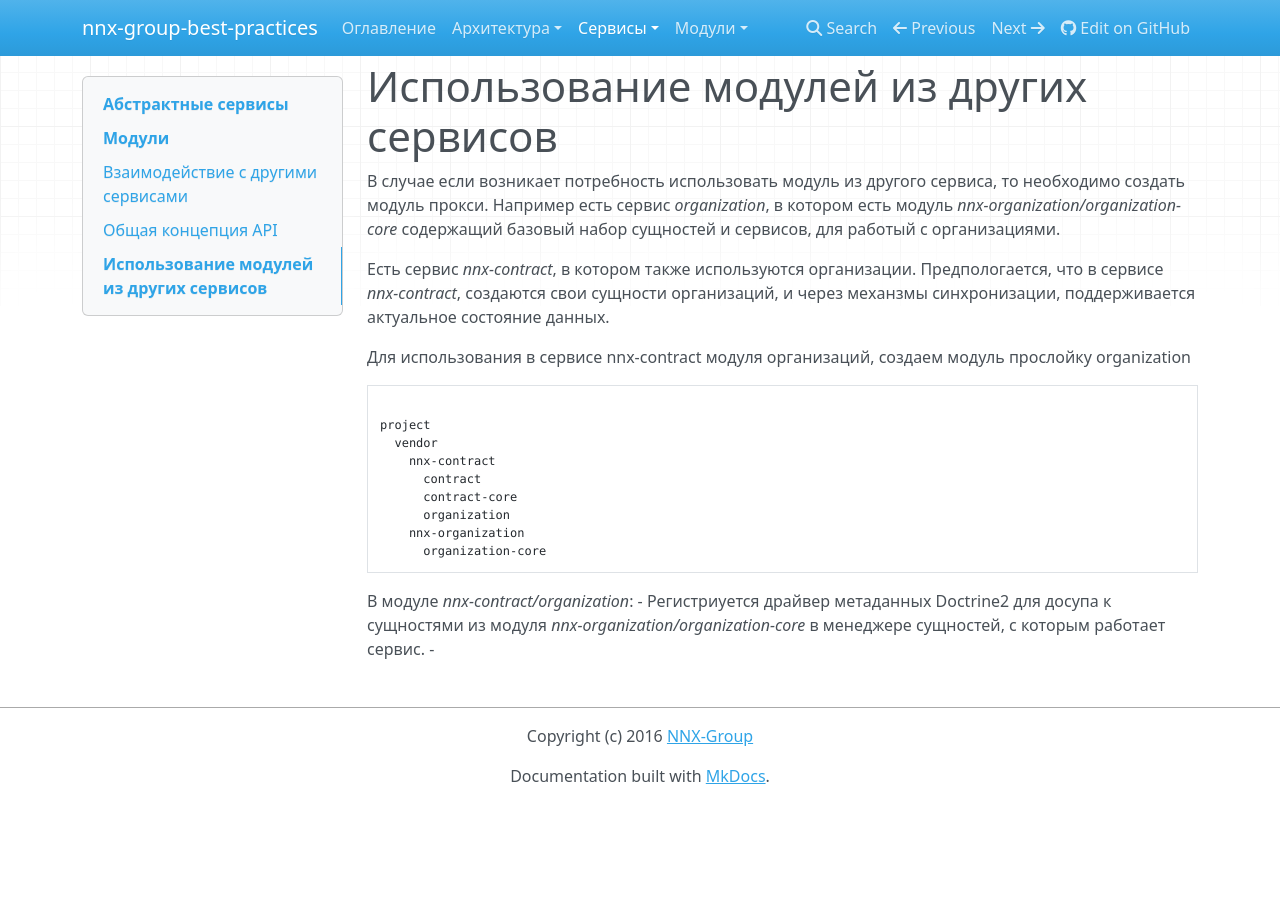
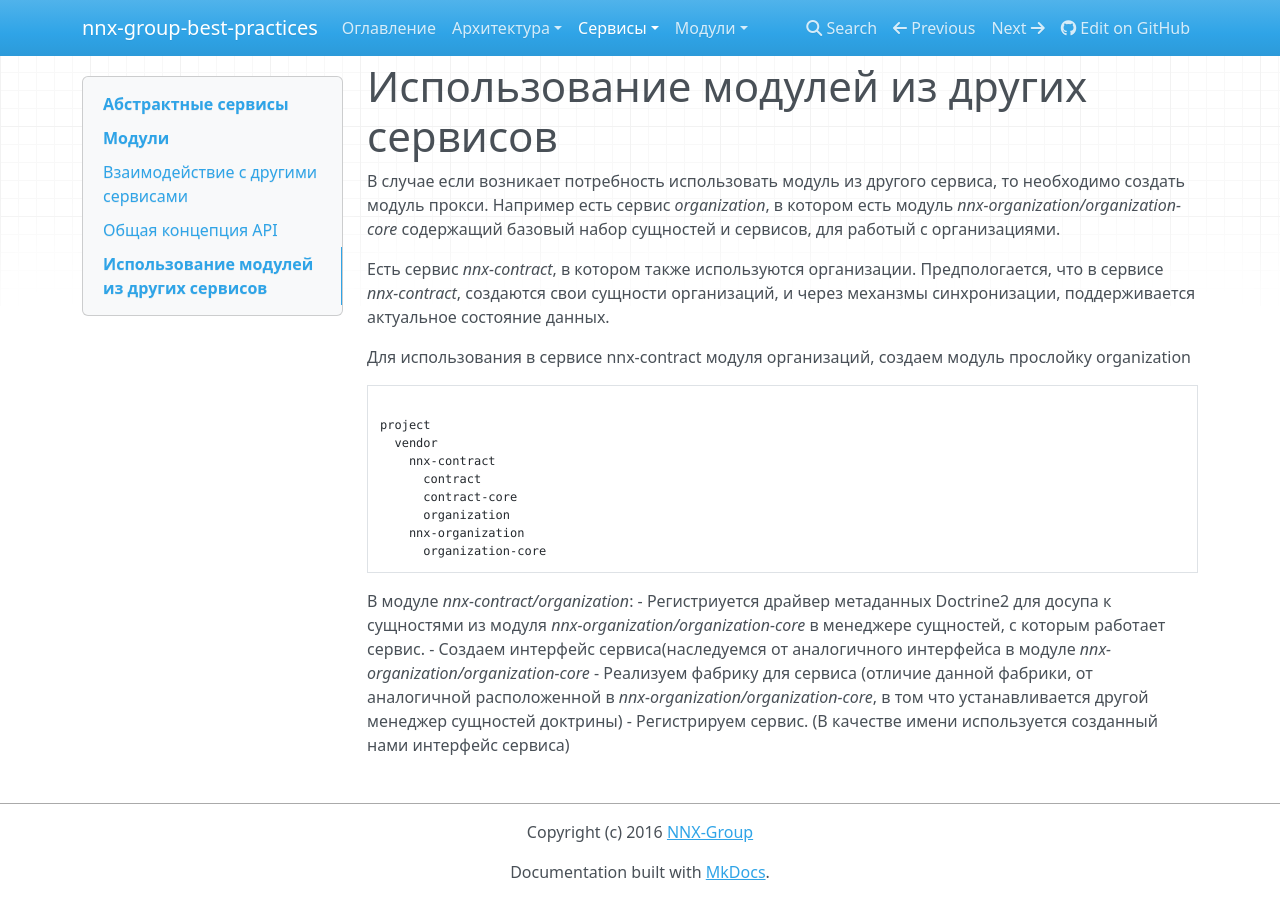
Before and after one commit to nnx-company/best-practices, an MkDocs documentation site: the page built from doc/book/ru/abstract-service.md, in a window 1280 px wide and 900 px high, scrolled down 1973 px. Built offline with MkDocs 1.6.1, drawn with Linux system fonts in a browser that asks for light colours; nearby versions of some CDN libraries; old or Windows-style settings are respelled for this version of MkDocs; before the commit the page ends 2777 px from its top, so only the background shows below that.

Commit message:
Небольшое логическое дополнение, в главе о абстрактных сервисах

```diff
--- a/doc/book/ru/abstract-service.md
+++ b/doc/book/ru/abstract-service.md
@@ -118,4 +118,6 @@ project
 
 В модуле *nnx-contract/organization*:
 - Регистриуется драйвер метаданных Doctrine2 для досупа к сущностями из модуля *nnx-organization/organization-core* в менеджере сущностей, с которым работает сервис.
--
+- Создаем интерфейс сервиса(наследуемся от аналогичного интерфейса в модуле *nnx-organization/organization-core*
+- Реализуем фабрику для сервиса (отличие данной фабрики, от аналогичной расположенной в *nnx-organization/organization-core*, в том что устанавливается другой менеджер сущностей доктрины)
+- Регистрируем сервис. (В качестве имени используется созданный нами интерфейс сервиса)
```
